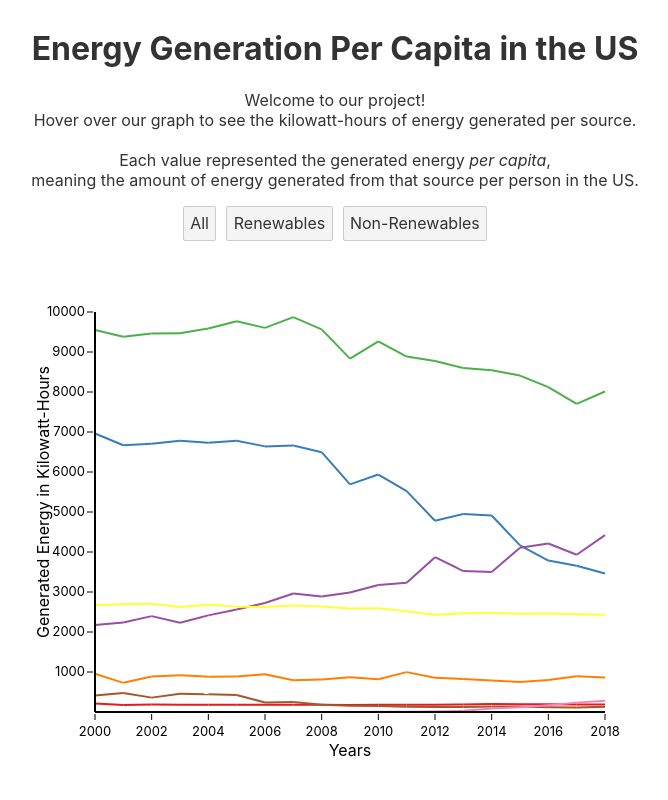
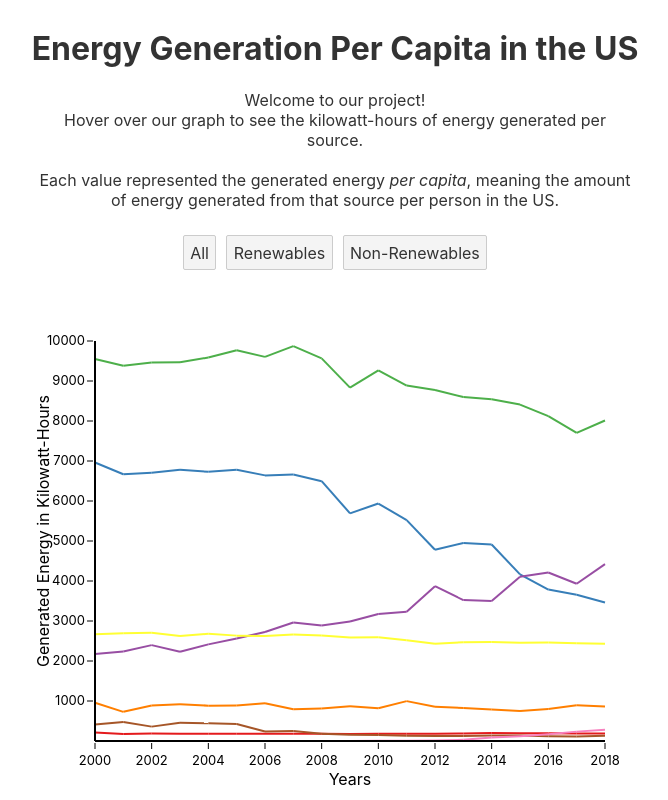
Before and after one commit to katemae/dsc106-proj3, a Svelte app: page / in a window 1280 px wide. Shown: the whole page, without its empty margins (305-973 px from the left). Built offline with nearby package versions, Linux system fonts and the light colour scheme.

Commit message:
aesthetics

```diff
--- a/src/App.svelte
+++ b/src/App.svelte
@@ -26,7 +26,7 @@
     Hover over our graph to see the kilowatt-hours of energy generated per source.
     <br>
     <br>
-    Each value represented the generated energy <em>per capita</em>,<br>meaning the amount of energy generated from that source per person in the US.
+    Each value represented the generated energy <em>per capita</em>, meaning the amount of energy generated from that source per person in the US.
   </p>
 
   <!-- Buttons for toggling between different y-axis variable sets -->
@@ -54,6 +54,9 @@
 
   p {
     text-align: center;
+    max-width: 600px;
+    margin: 0 auto;
+    margin-bottom: 2%;
   }
 
   .energy-filter {
```
Also changed, not shown: public/build/bundle.css, public/build/bundle.js, 1 other file (tests, documents, lock files or other folders).
